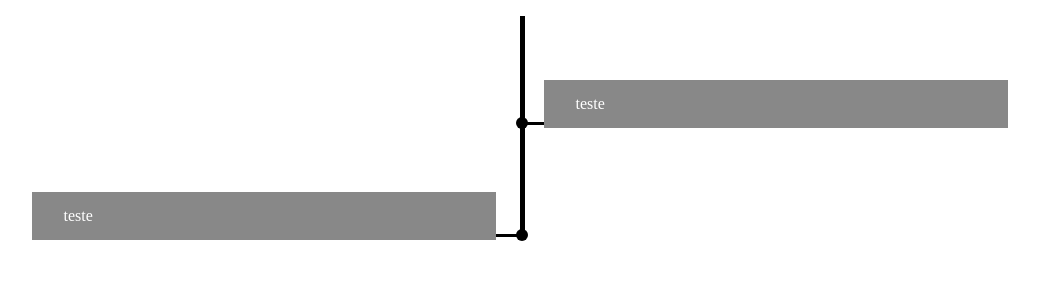
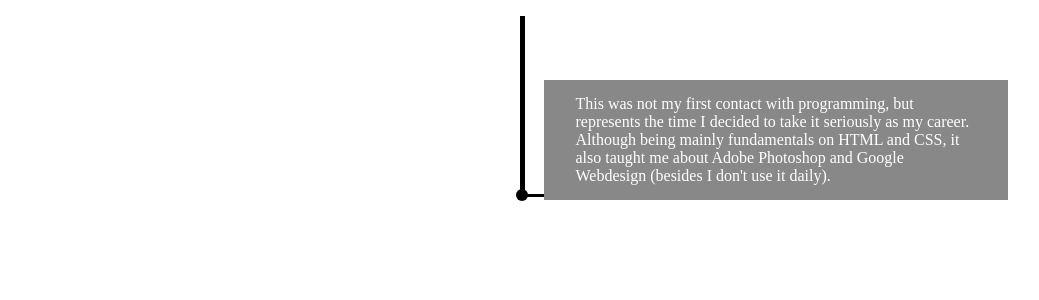
Before and after one commit to EduardoRodriguesF/timeline, a React (Create React App) app: page / in a window 1280 px wide. Shown: the top 300 px of the page, without its empty margins (158-1197 px from the left). Built offline with nearby package versions, Linux system fonts and the light colour scheme.

Commit message:
chore: passages extract from json file

```diff
--- a/src/page/App.tsx
+++ b/src/page/App.tsx
@@ -1,20 +1,29 @@
-import React from 'react';
+import React, { useState, useEffect } from 'react';
 
 import TimePassage from '../components/TimePassage';
 
+import data from './passages.json';
+
 import { Container, Timeline } from './styles';
 
+interface IPassage {
+  title: string;
+  date: string;
+  text: string;
+}
+
 const App: React.FC = () => {
+  const [passages, setPassages] = useState<IPassage[]>();
+
+  useEffect(() => {
+    setPassages(data);
+  }, []);
+
   return (
     <Container>
       <Timeline>
           <ul>
-            <TimePassage>
-              teste
-            </TimePassage>
-            <TimePassage>
-              teste
-            </TimePassage>
+            {passages && passages.map(passage => <TimePassage>{passage.text}</TimePassage>)}
           </ul>
       </Timeline>
     </Container>
--- /dev/null
+++ b/src/page/passages.json
@@ -0,0 +1,7 @@
+[
+  {
+    "title": "Infocurso",
+    "date": "2018 - 2019",
+    "text": "This was not my first contact with programming, but represents the time I decided to take it seriously as my career. Although being mainly fundamentals on HTML and CSS, it also taught me about Adobe Photoshop and Google Webdesign (besides I don't use it daily)."
+  }
+]
```
